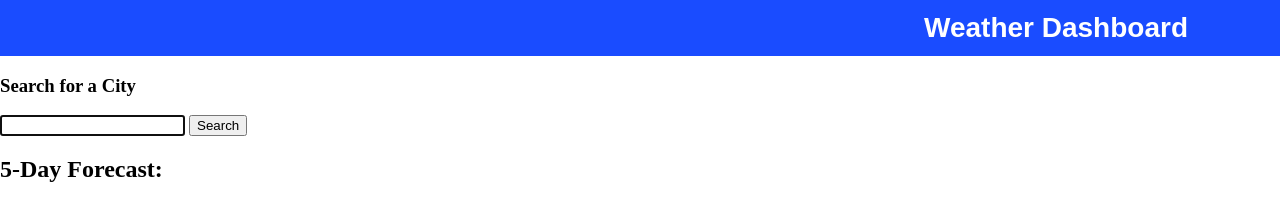
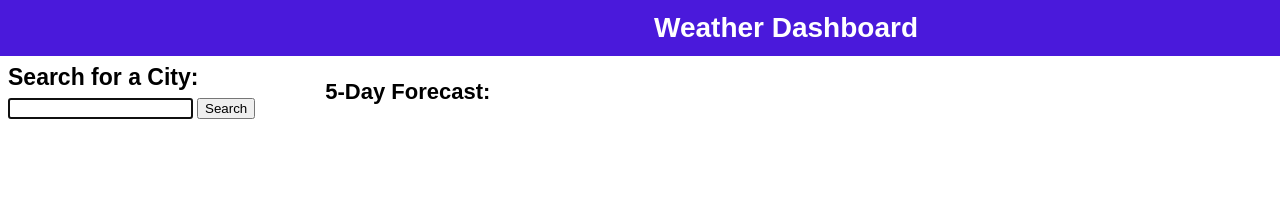
Before and after one commit to floconno/weather-dashboard, a plain HTML site: page index.html in a window 1280 px wide. Drawn offline with Linux system fonts and the light colour scheme.

Commit message:
added some css styling

```diff
--- a/assets/css/style.css
+++ b/assets/css/style.css
@@ -5,7 +5,7 @@ html, body {
 header {
     padding: 10px;
     margin-bottom: 5px;
-    background-color: #1a4cff;
+    background-color: #4a19db;
 }
 
 h1 {
@@ -14,5 +14,35 @@ h1 {
     font-family: sans-serif;
     font-size: 28px;
     text-align: right;
-    padding-right: 80px;
+    padding-right: 350px;
 }
+
+h2 {
+    font-family: sans-serif;
+    font-size: 22px;
+}
+
+h3 {
+    font-family: sans-serif;
+    font-size: 23px;
+    margin-top: 3px;
+    margin-bottom: 7px;
+}
+
+.flex-box {
+    display: flex;
+    flex-direction: row;
+}
+
+.search {
+    flex-direction: column;
+    justify-content: start;
+    padding-left: 8px;
+    padding-right: 30px;
+}
+
+.forecast {
+    flex-direction: column;
+    justify-content: start;
+    padding-left: 40px;
+}
--- a/index.html
+++ b/index.html
@@ -8,28 +8,28 @@
   <link rel="stylesheet" href="./assets/css/style.css" />
 </head>
 
-<body class="flex-column min-100-vh">
+<body>
+    <div>
         <header class="header">
             <h1>Weather Dashboard</h1>
         </header>
+    </div>
 
-    <main class="flex-row justify-space-between">
-        <div class="col-12 col-md-4">
-          <div class="card">
-            <h3 class="card-header text-uppercase">Search for a City</h3>
-            <form id="user-form" class="card-body">
+    <main class="flex-box">
+        <div class="search">
+            <h3>Search for a City: </h3>
+                <form id="user-form" class="form">
                     <input name="city" id="city" type="text" autofocus="true" class="form-input" />
                     <button type="submit" class="btn">Search</button>
                 </form>
-          </div>
 
-          <div class="card">
-            <div id="previous-cities" class="card-body">
+          <div>
+            <div id="previous-cities" class="search">
             </div>
             </div>
           </div>
 
-          <div class="col-12 col-md-8">
+          <div class="forecast">
             <h2 class="subtitle">5-Day Forecast: <span id="five-day-forecast"></span></h2>
             <div id="forecast-container" class="list-group"></div>
           </div>
```
Lines whose indentation alone changed are shown as unchanged.
